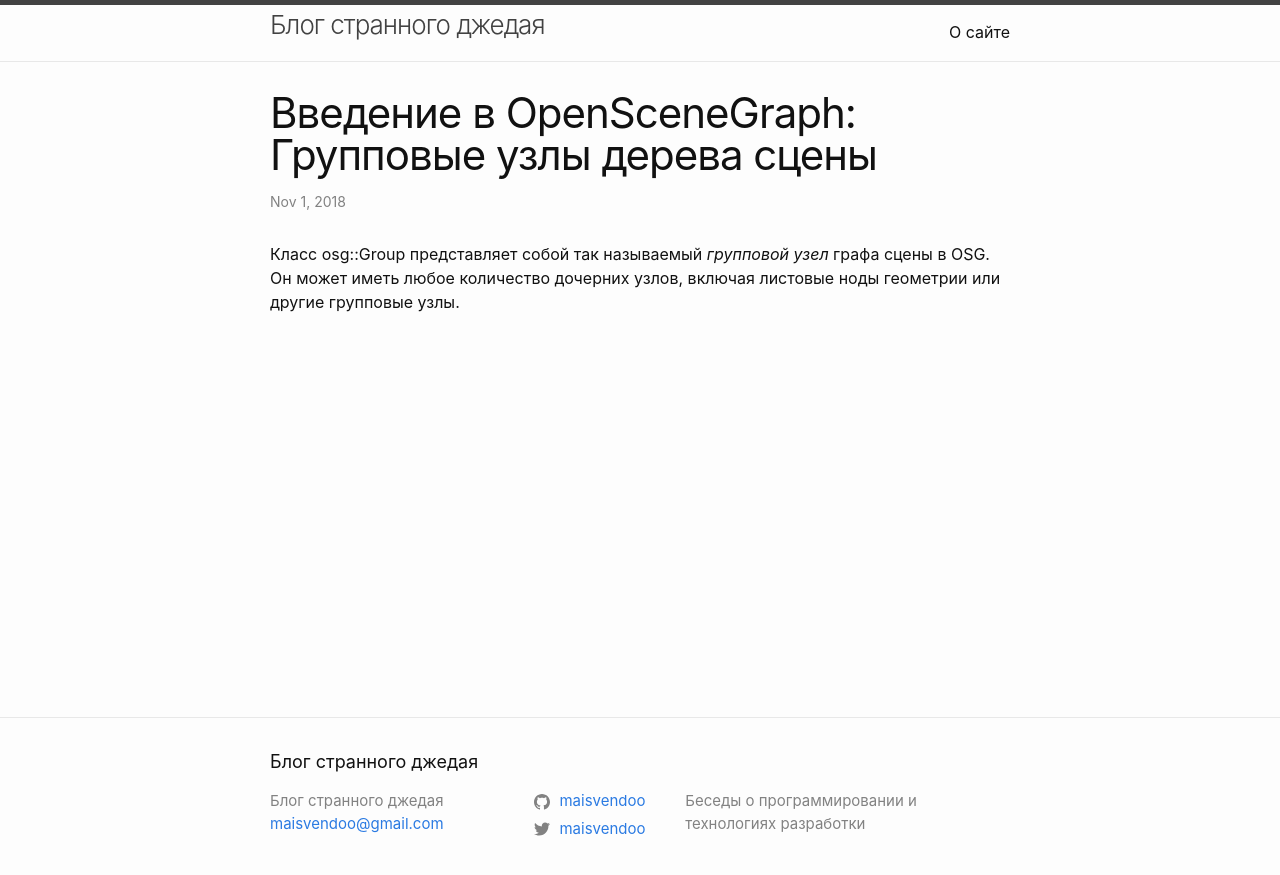
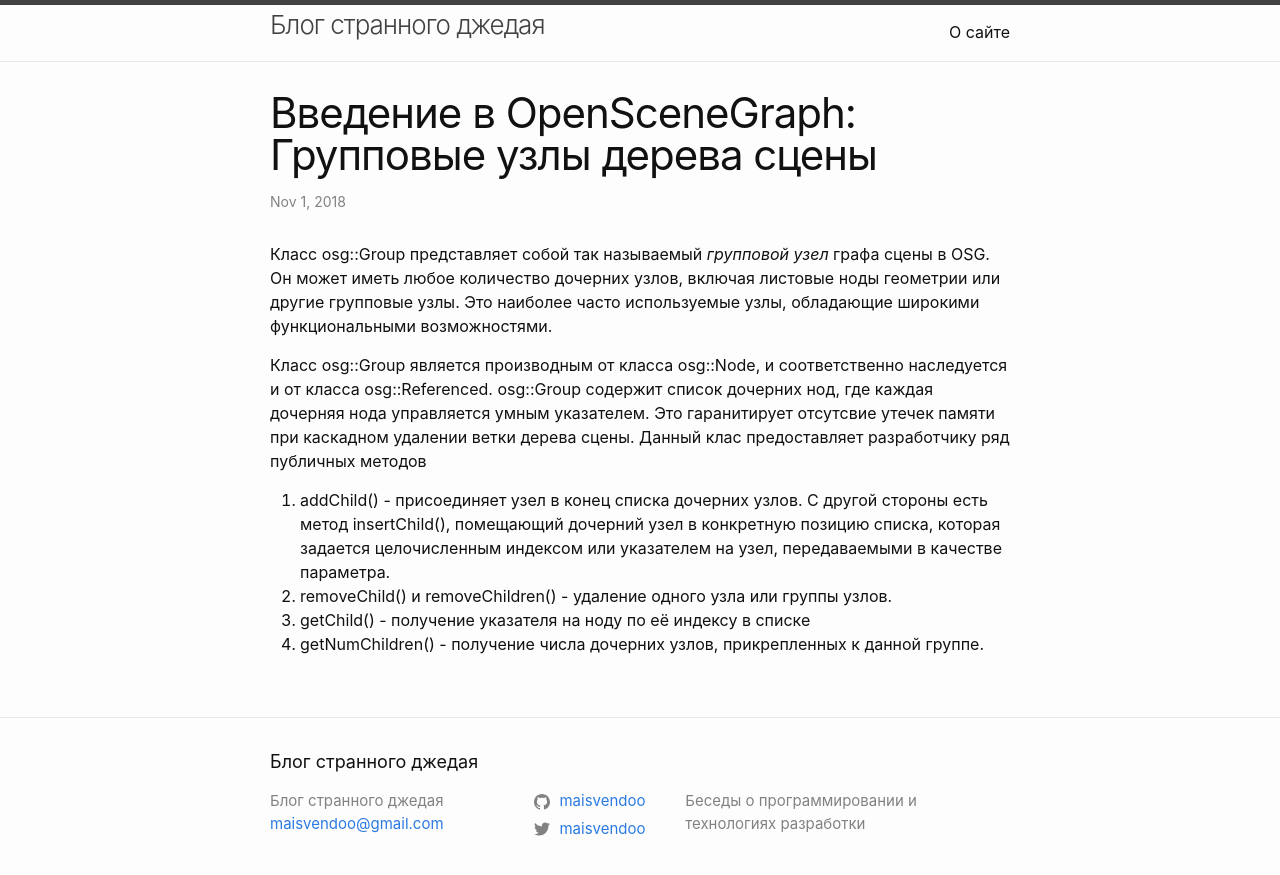
Before and after one commit to maisvendoo/maisvendoo.github.io, a Jekyll site: the page built from _posts/2018-11-01-group-nodes.markdown, in a window 1280 px wide. Shown: the top 875 px of the page. Built offline with Jekyll 4.4.1, drawn with Linux system fonts in a browser that asks for light colours.

Commit message:
about group nodes

```diff
--- a/_posts/2018-11-01-group-nodes.markdown
+++ b/_posts/2018-11-01-group-nodes.markdown
@@ -5,4 +5,11 @@ date:   2018-11-01 09:44:00 +0300
 categories: jekyll update
 ---
 
-Класс osg::Group представляет собой так называемый *групповой узел* графа сцены в OSG. Он может иметь любое количество дочерних узлов, включая листовые ноды геометрии или другие групповые узлы.
+Класс osg::Group представляет собой так называемый *групповой узел* графа сцены в OSG. Он может иметь любое количество дочерних узлов, включая листовые ноды геометрии или другие групповые узлы. Это наиболее часто используемые узлы, обладающие широкими функциональными возможностями.
+
+Класс osg::Group является производным от класса osg::Node, и соответственно наследуется и от класса osg::Referenced. osg::Group содержит список дочерних нод, где каждая дочерняя нода управляется умным указателем. Это гаранитирует отсутсвие утечек памяти при каскадном удалении ветки дерева сцены. Данный клас предоставляет разработчику ряд публичных методов
+
+1. addChild() - присоединяет узел в конец списка дочерних узлов. С другой стороны есть метод insertChild(), помещающий дочерний узел в конкретную позицию списка, которая задается целочисленным индексом или указателем на узел, передаваемыми в качестве параметра.
+2. removeChild() и removeChildren() - удаление одного узла или группы узлов.
+3. getChild() - получение указателя на ноду по её индексу в списке
+4. getNumChildren() - получение числа дочерних узлов, прикрепленных к данной группе.
```
